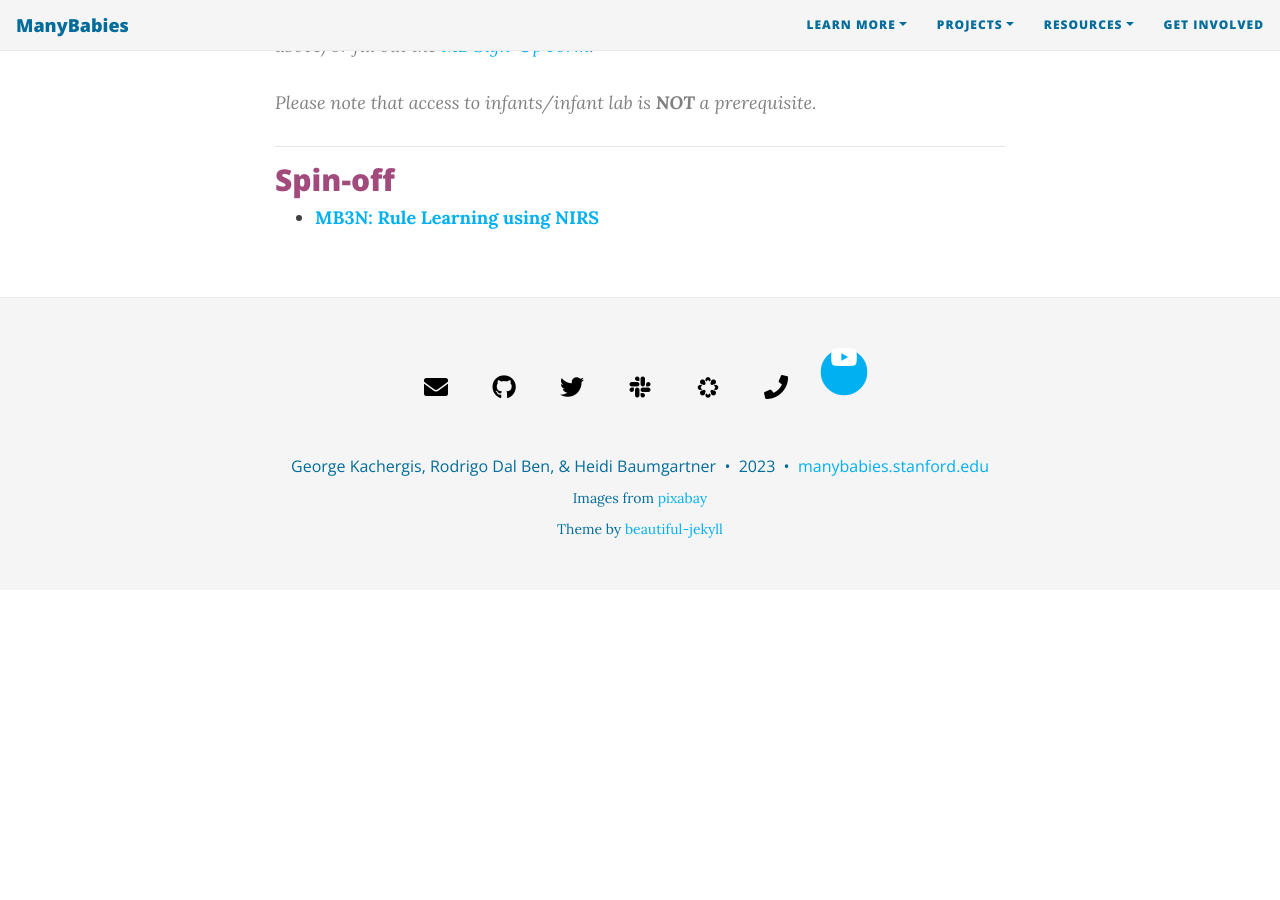
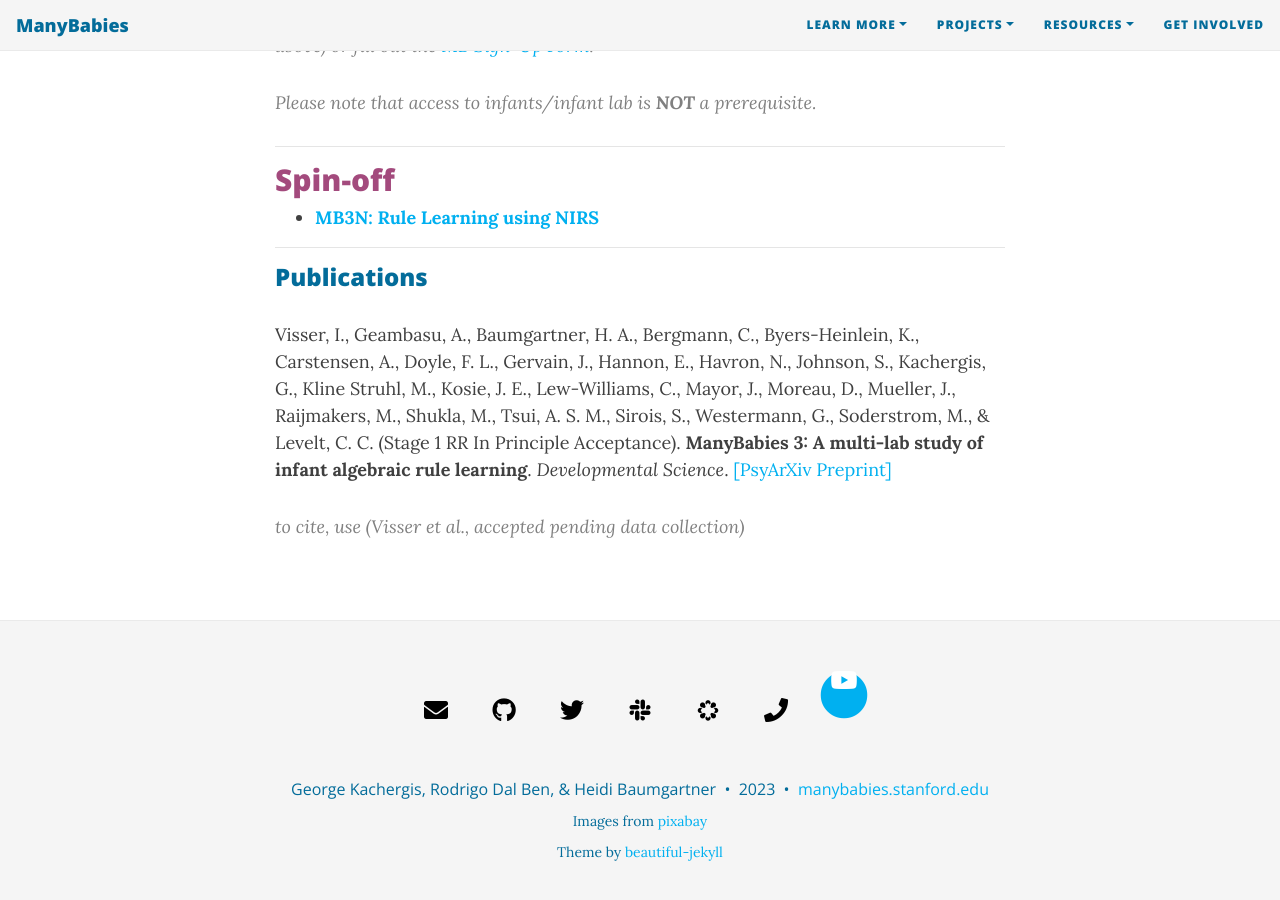
Before and after one commit to manybabies/manybabies.github.io, a Jekyll site: the page built from MB3.md, in a window 1280 px wide and 900 px high, scrolled down 1690 px. Built offline with Jekyll 4.4.1, drawn with Linux system fonts in a browser that asks for light colours; nearby versions of some CDN libraries; some web fonts are replaced; before the commit the page ends 2280 px from its top, so only the background shows below that.

Commit message:
update citations

```diff
--- a/MB3.md
+++ b/MB3.md
@@ -48,9 +48,12 @@
 
 > Please note that access to infants/infant lab is **NOT** a prerequisite.
 
-
-<!-- ### Publications -->
-
 ***
 ## Spin-off
 * [**MB3N: Rule Learning using NIRS**]({{site.baseurl}}/MB3N/)
+
+***
+### Publications
+Visser, I., Geambasu, A., Baumgartner, H. A., Bergmann, C., Byers-Heinlein, K., Carstensen, A., Doyle, F. L., Gervain, J., Hannon, E., Havron, N., Johnson, S., Kachergis, G., Kline Struhl, M., Kosie, J. E., Lew-Williams, C., Mayor, J., Moreau, D., Mueller, J., Raijmakers, M., Shukla, M., Tsui, A. S. M., Sirois, S., Westermann, G., Soderstrom, M., & Levelt, C. C. (Stage 1 RR In Principle Acceptance). <b>ManyBabies 3: A multi-lab study of infant algebraic rule learning</b>. <i>Developmental Science</i>. <a href="https://psyarxiv.com/aex7v/" target="_blank">[PsyArXiv Preprint]
+
+> to cite, use (Visser et al., accepted pending data collection)
```
Also changed, not shown: MB1A.md (+2 -0 lines), MB2.md (+1 -1 lines), MB4.md (+2 -0 lines), MB5.md (+1 -1 lines).
